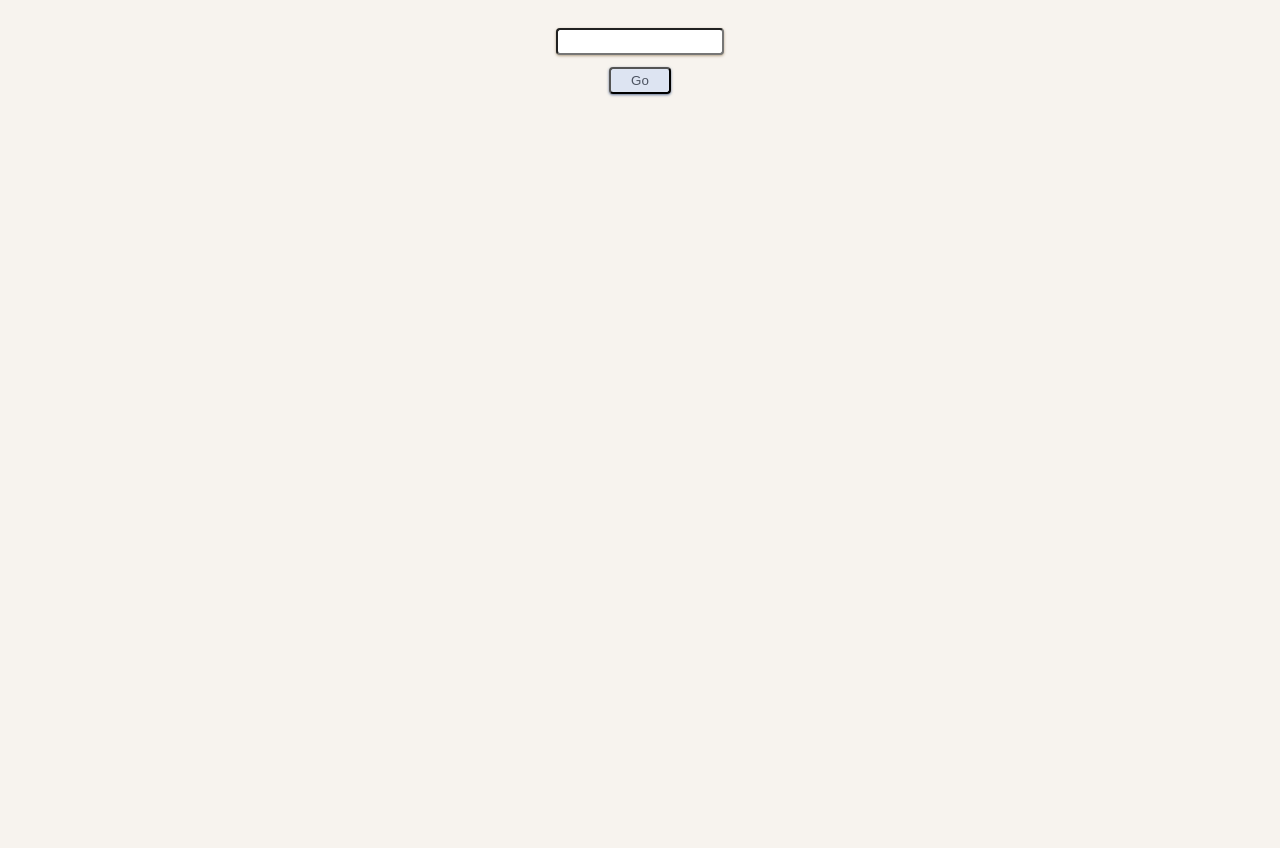
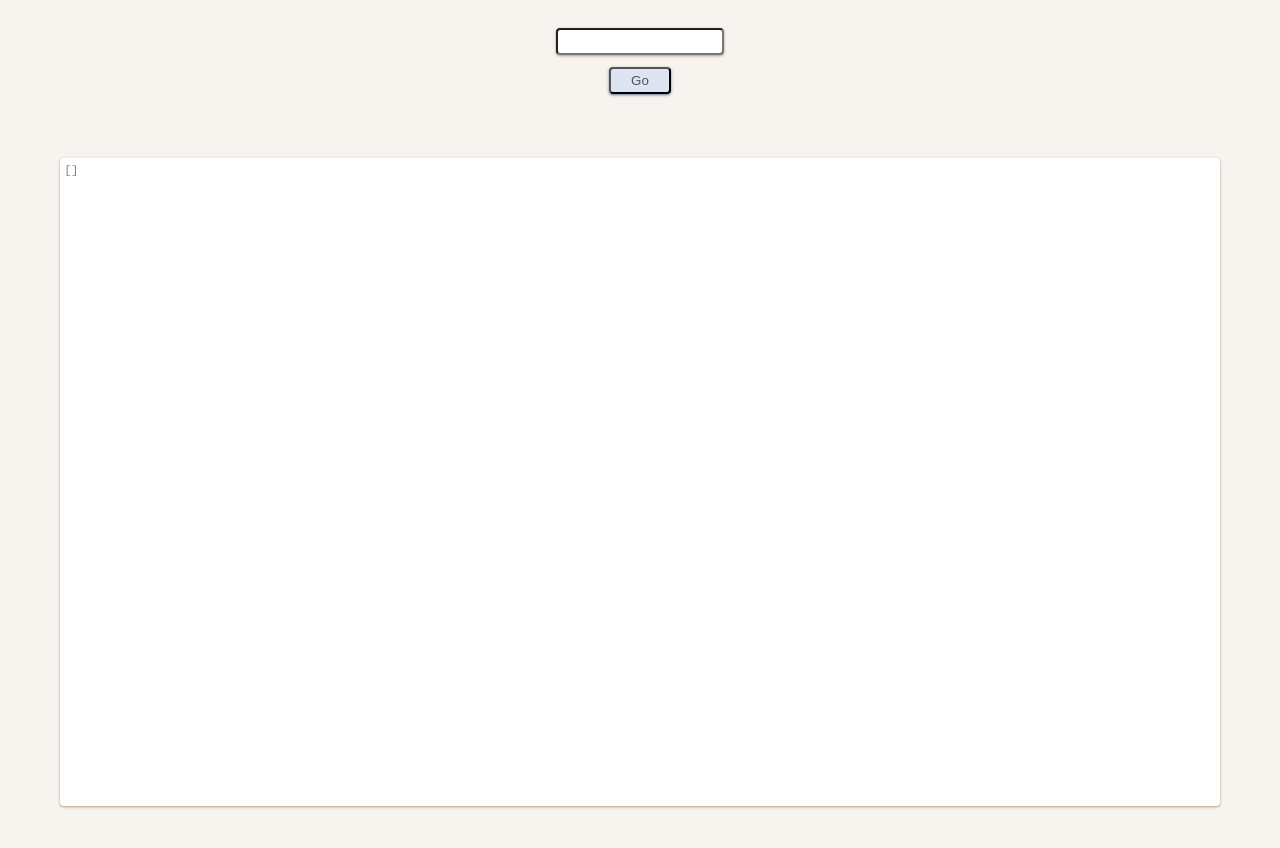
Before and after one commit to Wulfre/favorites-analyzer, an Astro site: page / in a window 1280 px wide. Before the commit the page ends 816 px from the top, so only its background shows below. Built offline with nearby package versions, Linux system fonts and the light colour scheme; Astro itself is replaced by a stand-in of ours.

Commit message:
create basic function for calculating tag scores

```diff
--- a/src/pages/_index/ImageGrid.tsx
+++ b/src/pages/_index/ImageGrid.tsx
@@ -5,7 +5,7 @@
 import Show from "~/components/wrappers/Show"
 import For from "~/components/wrappers/For"
 
-const $displayFavorites = computed(() => $user.state.favorites.value.filter((post) => !post.flags.deleted))
+const $displayFavorites = computed(() => $user.state.favorites.posts.value.filter((post) => !post.flags.deleted))
 
 export default (): JSX.Element => (
     <Show
@@ -17,6 +17,9 @@
             </div>
         )}
     >
+        <pre class="h-80dvh overflow-auto rounded bg-white p-1 text-3 font-mono shadow shadow-paper-muted">
+            {JSON.stringify($user.state.favorites.tagScores.value, undefined, 4)}
+        </pre>
         <div
             className="grid grid-cols-[repeat(auto-fill,minmax(150px,1fr))] place-items-center gap-8"
             data-testid="gallery"
--- a/src/stores/user.ts
+++ b/src/stores/user.ts
@@ -33,7 +33,7 @@ const favoritesResponseSchema = object({
 })
 
 const getFavoritesPage = e6Throttle(async (userId: number, page: number): Promise<Post[]> => {
-    const response = await fetch(`https://e621.net/favorites.json?_client=${clientString}&user_id=${userId}&limit=${pageLimit}&page=${page}`, { cache: "no-cache" })
+    const response = await fetch(`https://e621.net/favorites.json?_client=${clientString}&user_id=${userId}&limit=${pageLimit}&page=${page}`)
 
     $user.state.status.favorites.currentPage.value += 1
 
@@ -66,10 +66,28 @@ const getFavorites = async (user: User): Promise<Post[]> => {
     return favorites
 }
 
+export const getPostsTagScores = (posts: Post[]): Map<string, number> => {
+    const tagScores = new Map<string, number>()
+
+    for (const post of posts) {
+        for (const tags of Object.values(post.tags)) {
+            for (const tag of tags) {
+                const count = tagScores.get(tag) ?? 0
+                tagScores.set(tag, count + 1)
+            }
+        }
+    }
+
+    return tagScores
+}
+
 export const $user = {
     state: {
         user: signal<User | undefined>(undefined),
-        favorites: signal<Post[]>([]),
+        favorites: {
+            posts: signal<Post[]>([]),
+            tagScores: computed((): [string, number][] => [...getPostsTagScores($user.state.favorites.posts.value).entries()].sort(([, a], [, b]) => b - a)),
+        },
         status: {
             loading: computed((): boolean => $user.state.status.user.loading.value || $user.state.status.favorites.loading.value),
             user: {
@@ -90,7 +108,7 @@ export const $user = {
 
             if ($user.state.user.value !== undefined) {
                 $user.state.status.favorites.loading.value = true
-                $user.state.favorites.value = await getFavorites($user.state.user.value)
+                $user.state.favorites.posts.value = await getFavorites($user.state.user.value)
                 $user.state.status.favorites.loading.value = false
             }
         },
```
